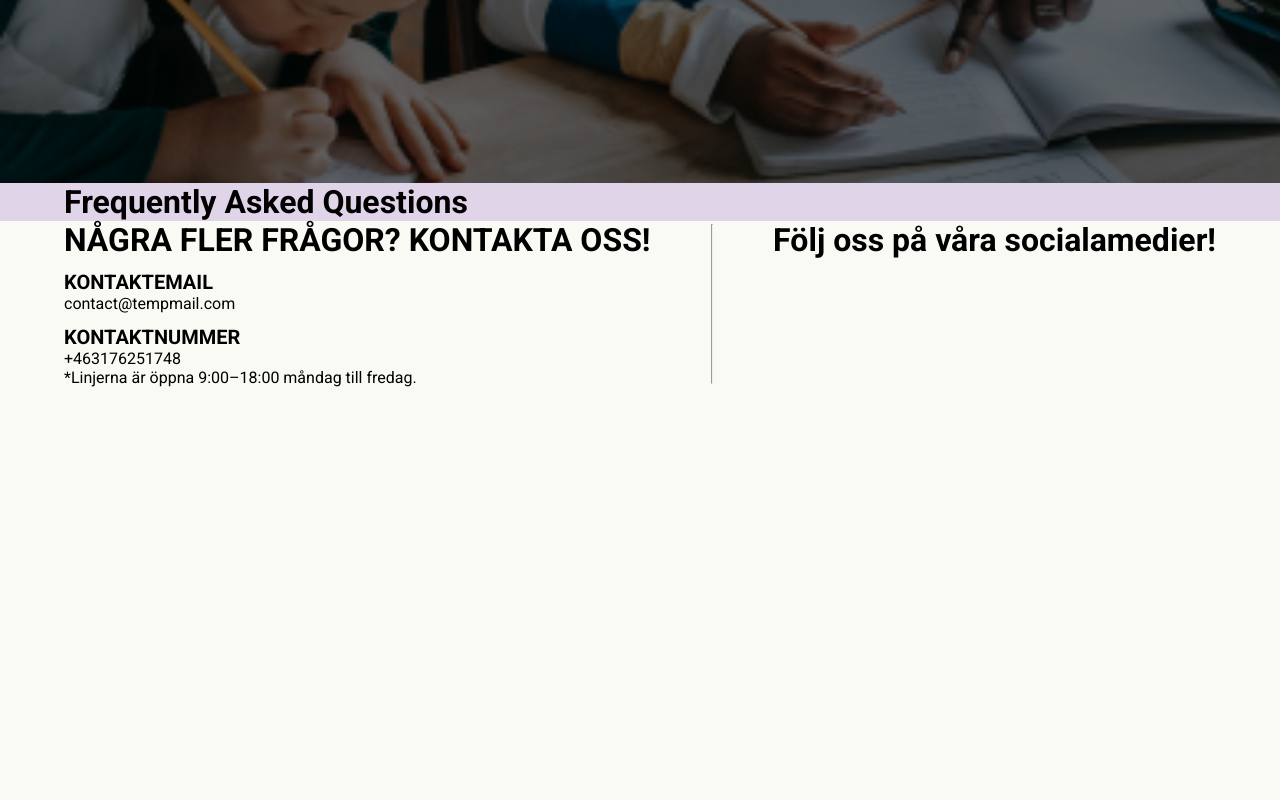
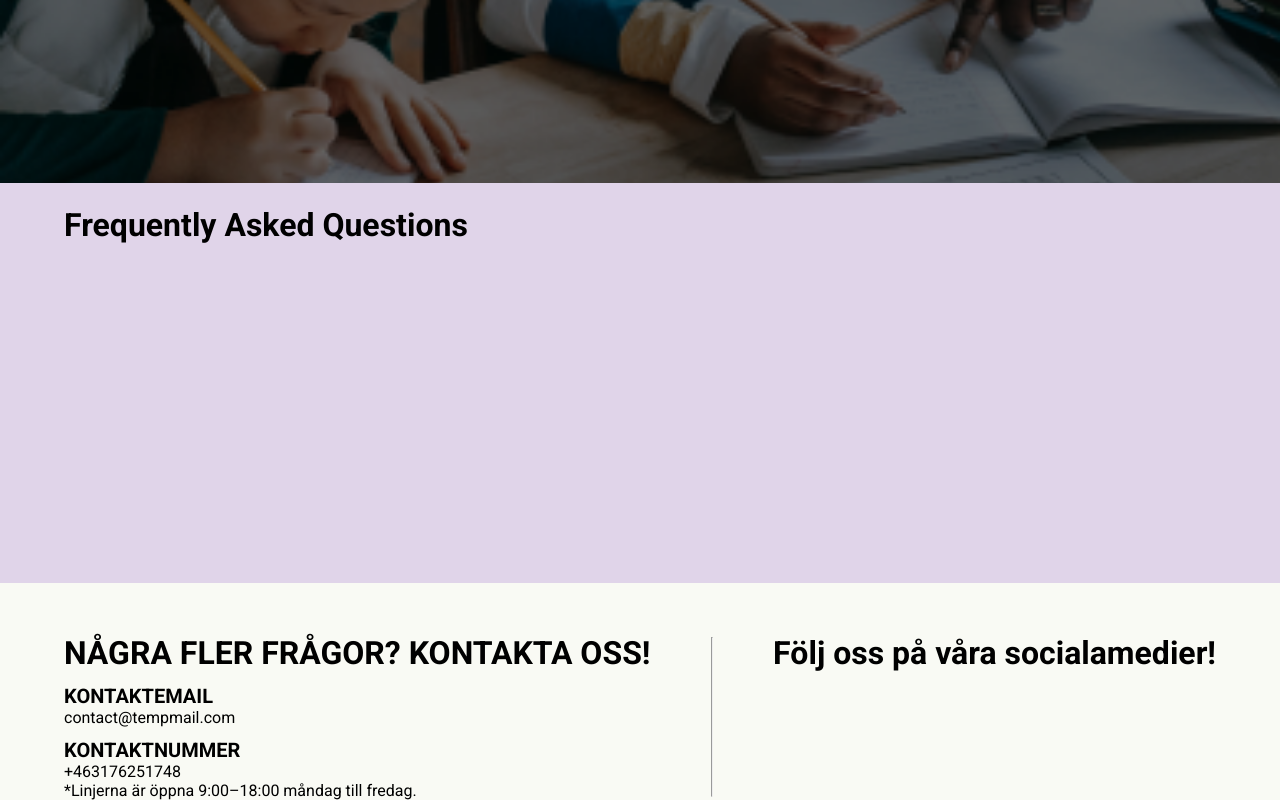
Before and after one commit to clayvictor/Laxhjalparna, a Next.js app: page / in a window 1280 px wide. Shown: the part 1362-2162 px from the top of the page. Before the commit the page ends 1749 px from the top, so only its background shows below. Built offline with nearby package versions, Linux system fonts and the light colour scheme.

Commit message:
Start FAQ

```diff
--- a/pages/_app.js
+++ b/pages/_app.js
@@ -4,7 +4,7 @@ import "./components/Navbar/Navbar.css";
 import "./components/Btn/Btn.css";
 import "./components/InfoContainer/InfoContainer.css";
 import "./components/CTAParagraph/CTAParagraph.css";
-
+import "./components/Faq/Faq.css";
 
 function MyApp({ Component, pageProps }) {
   return <Component {...pageProps} />;
--- a/pages/components/Faq/Faq.css
+++ b/pages/components/Faq/Faq.css
@@ -0,0 +1,8 @@
+.faq {
+  height: 50vh;
+  margin-bottom: 4%;
+}
+
+.faq h3 {
+  padding-top: 2%;
+}
--- a/pages/components/Footer/Footer.css
+++ b/pages/components/Footer/Footer.css
@@ -1,5 +1,6 @@
 .footer {
   justify-content: space-between;
+  margin-bottom: 4%;
 }
 
 .social-icons > i {
--- a/pages/components/Footer/Footer.js
+++ b/pages/components/Footer/Footer.js
@@ -1,7 +1,7 @@
 export default function Footer() {
   return (
-    <div className="container">
-      <div className="footer flex">
+    <div className="container footer">
+      <div className="flex">
         <div className="contact">
           <h3>NÅGRA FLER FRÅGOR? KONTAKTA OSS!</h3>
           <h2 className="mg-top-2">KONTAKTEMAIL</h2>
```
